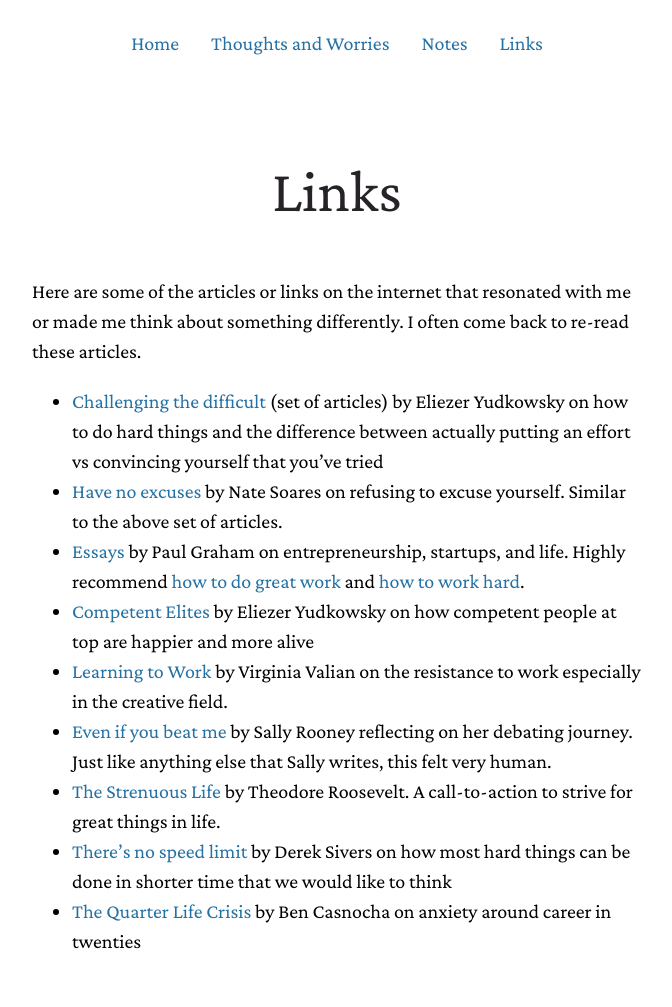
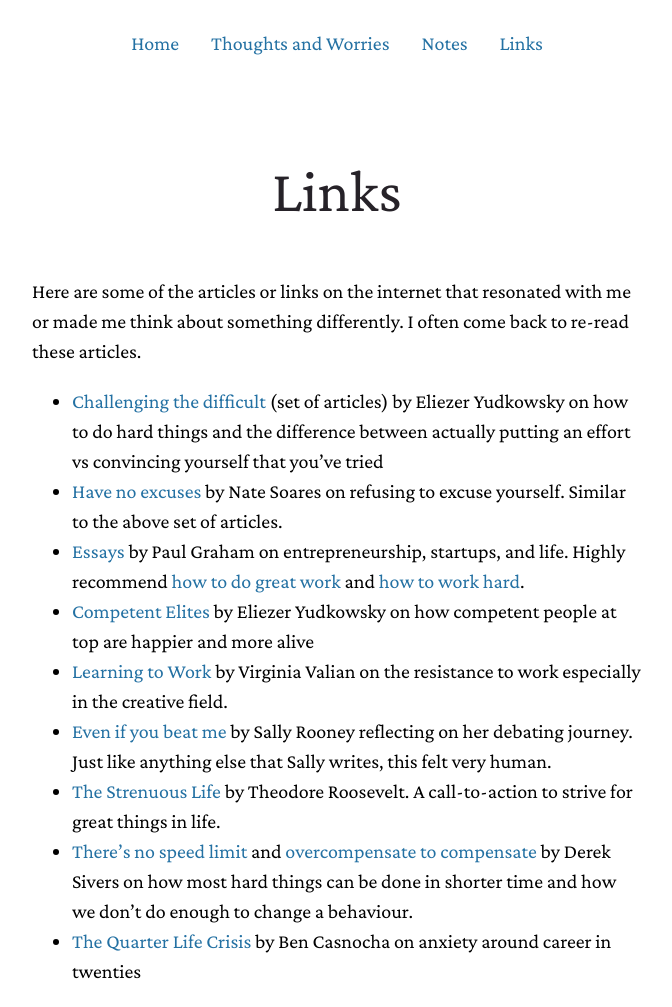
Before and after one commit to ishan00/ishantarunesh.com, a Jekyll site: the page built from links.md, in a window 1280 px wide. Shown: the whole page, without its empty margins (303-975 px from the left). Built offline with Jekyll 4.4.1, drawn with Linux system fonts in a browser that asks for light colours; nearby versions of some CDN libraries; a style sheet for code colours, icons or effects is not loaded; before the commit the page ends 977 px from its top, so only the background shows below that.

Commit message:
Added a new link

```diff
--- a/links.md
+++ b/links.md
@@ -12,5 +12,5 @@ Here are some of the articles or links on the internet that resonated with me or
 * [Learning to Work](https://static1.squarespace.com/static/5b3a3c2596e76feeba40905e/t/5b46366570a6add65490e050/1531328102222/1977workingItOut.pdf) by Virginia Valian on the resistance to work especially in the creative field.
 * [Even if you beat me](https://thedublinreview.com/article/even-if-you-beat-me/) by Sally Rooney reflecting on her debating journey. Just like anything else that Sally writes, this felt very human.
 * [The Strenuous Life](https://history.hanover.edu/courses/excerpts/336tr.html) by Theodore Roosevelt. A call-to-action to strive for great things in life.
-* [There's no speed limit](https://sive.rs/kimo) by Derek Sivers on how most hard things can be done in shorter time that we would like to think
+* [There's no speed limit](https://sive.rs/kimo) and [overcompensate to compensate](https://sive.rs/compensate) by Derek Sivers on how most hard things can be done in shorter time and how we don't do enough to change a behaviour.
 * [The Quarter Life Crisis](https://casnocha.com/2009/05/the-quarter-life-crisis.html) by Ben Casnocha on anxiety around career in twenties
```
